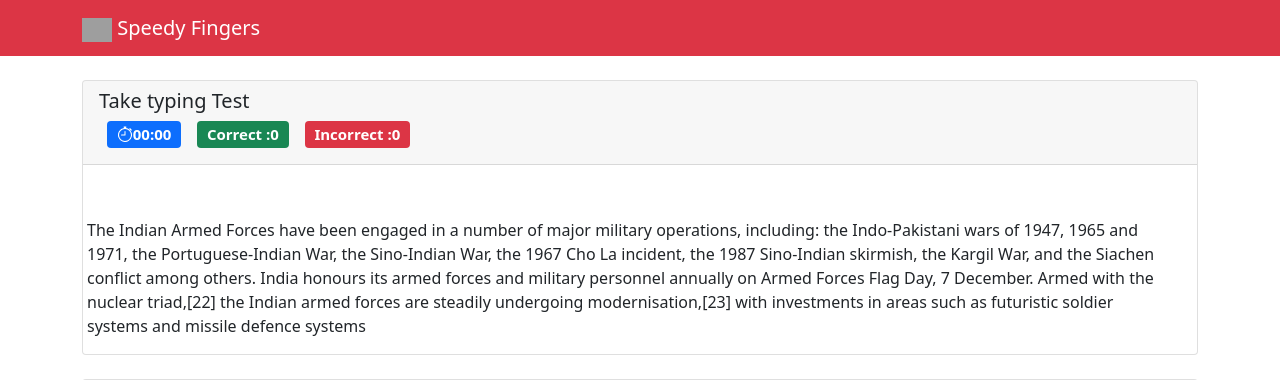
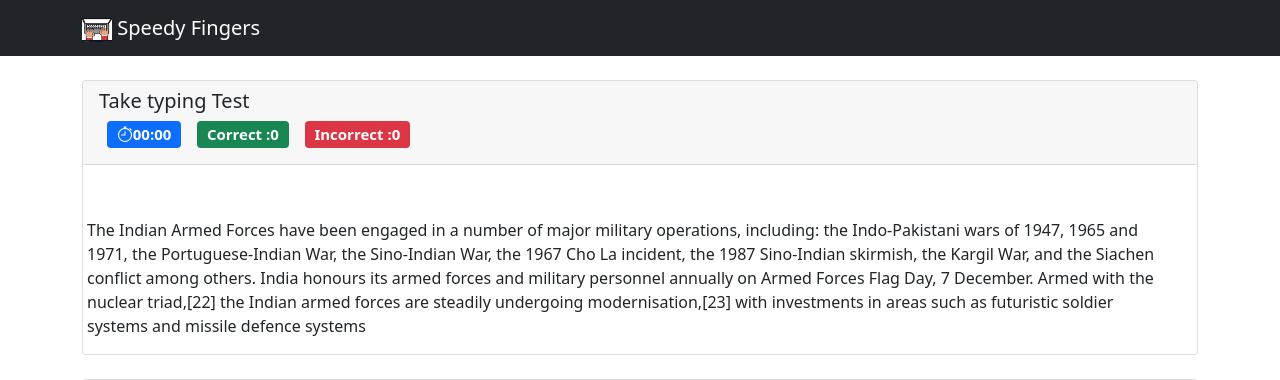
Before and after one commit to Varshasakaray/INNODEV, a PHP site: page /typingtest.php in a window 1280 px wide. Shown: the top 380 px of the page. Run offline with PHP 8.4, Linux system fonts and the light colour scheme; grey boxes are pictures that could not be loaded.

Commit message:
title change

```diff
--- a/main.php
+++ b/main.php
@@ -20,7 +20,7 @@ require 'php/db.php';
         <div class="container">
           <a class="navbar-brand" href="#">
             <img src="image/logo.webp" alt="Logo" width="30" height="24" class="d-inline-block align-text-top">
-            Test your speed
+            Speedy Fingers
           </a>
           <a href="typingtest.php  " class="btn btn-warning"> <img src="image/keyboard.svg" alt="">Take Typing Test</a>
         </div>
--- a/mainpage.php
+++ b/mainpage.php
@@ -27,7 +27,7 @@
         <div class="container">
           <a class="navbar-brand" href="#">
             <img src="image/logo.webp" alt="Logo" width="30" height="24" class="d-inline-block align-text-top">
-            Test your speed
+            Speedy Fingers
           </a>
         </div>
       </nav>
--- a/typingtest.php
+++ b/typingtest.php
@@ -11,16 +11,16 @@
     <meta http-equiv="X-UA-Compatible" content="IE=edge">
     <meta name="viewport" content="width=device-width, initial-scale=1.0">
     <link href="https://cdn.jsdelivr.net/npm/bootstrap@5.0.0-beta2/dist/css/bootstrap.min.css" rel="stylesheet" integrity="sha384-BmbxuPwQa2lc/FVzBcNJ7UAyJxM6wuqIj61tLrc4wSX0szH/Ev+nYRRuWlolflfl" crossorigin="anonymous">
-    <link rel="icon" href="img/logo.png">
+    <link rel="icon" href="image/logo.webp">
     <link rel="stylesheet" href="css/main.css"/>
     <title>speedyfingers - Learn & Practice Online</title>
 </head>
 <body>
     <!-- Image and text -->
-<nav class="navbar navbar-dark bg-danger">
+<nav class="navbar navbar-dark bg-dark">
   <div class="container">
     <a class="navbar-brand" href="#">
-      <img src="img/logo.png" alt="" width="30" height="24" class="d-inline-block align-center">
+      <img src="image/logo.webp" alt="" width="30" height="24" class="d-inline-block align-center">
       Speedy Fingers
     </a>
   </div>
```
